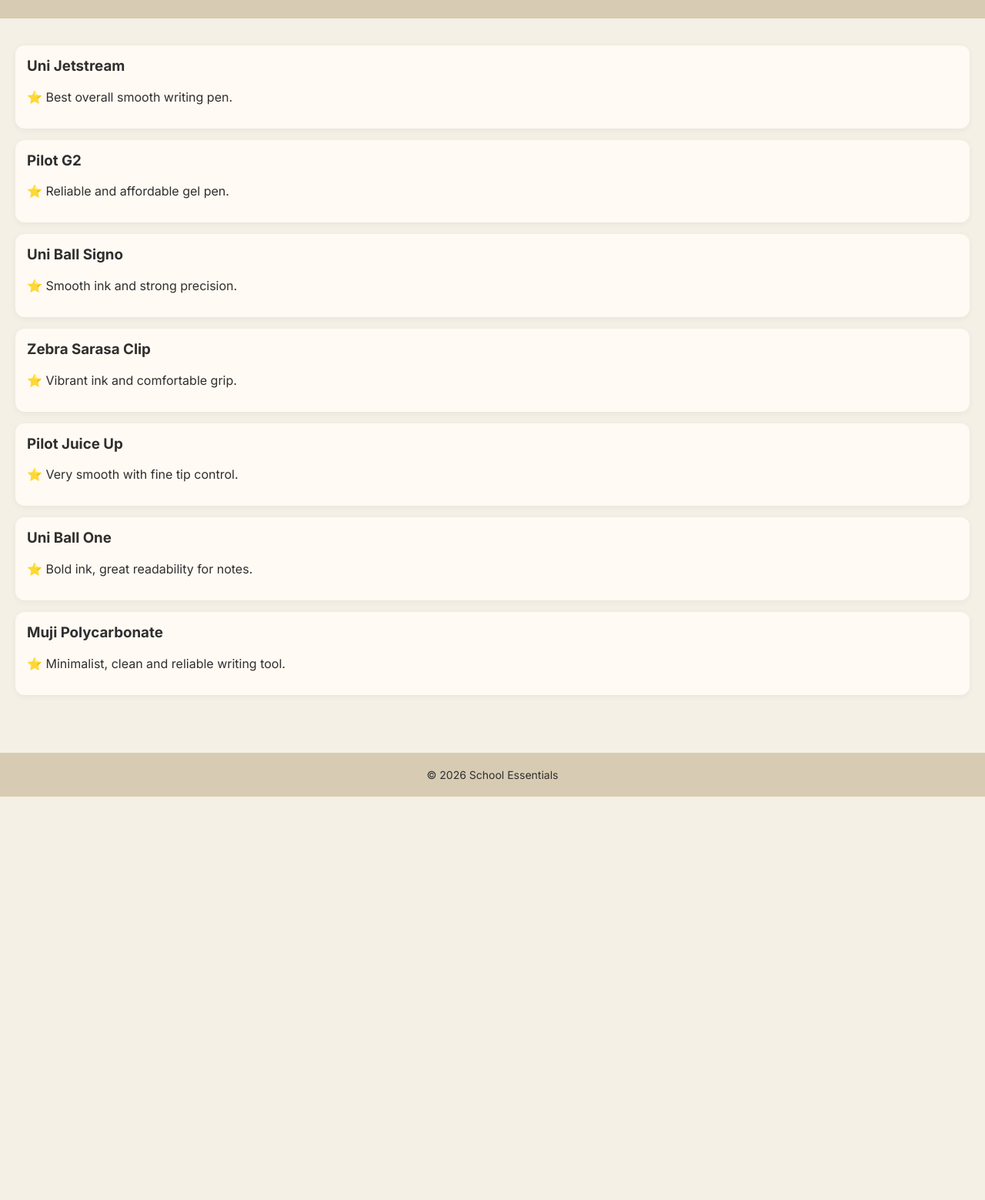
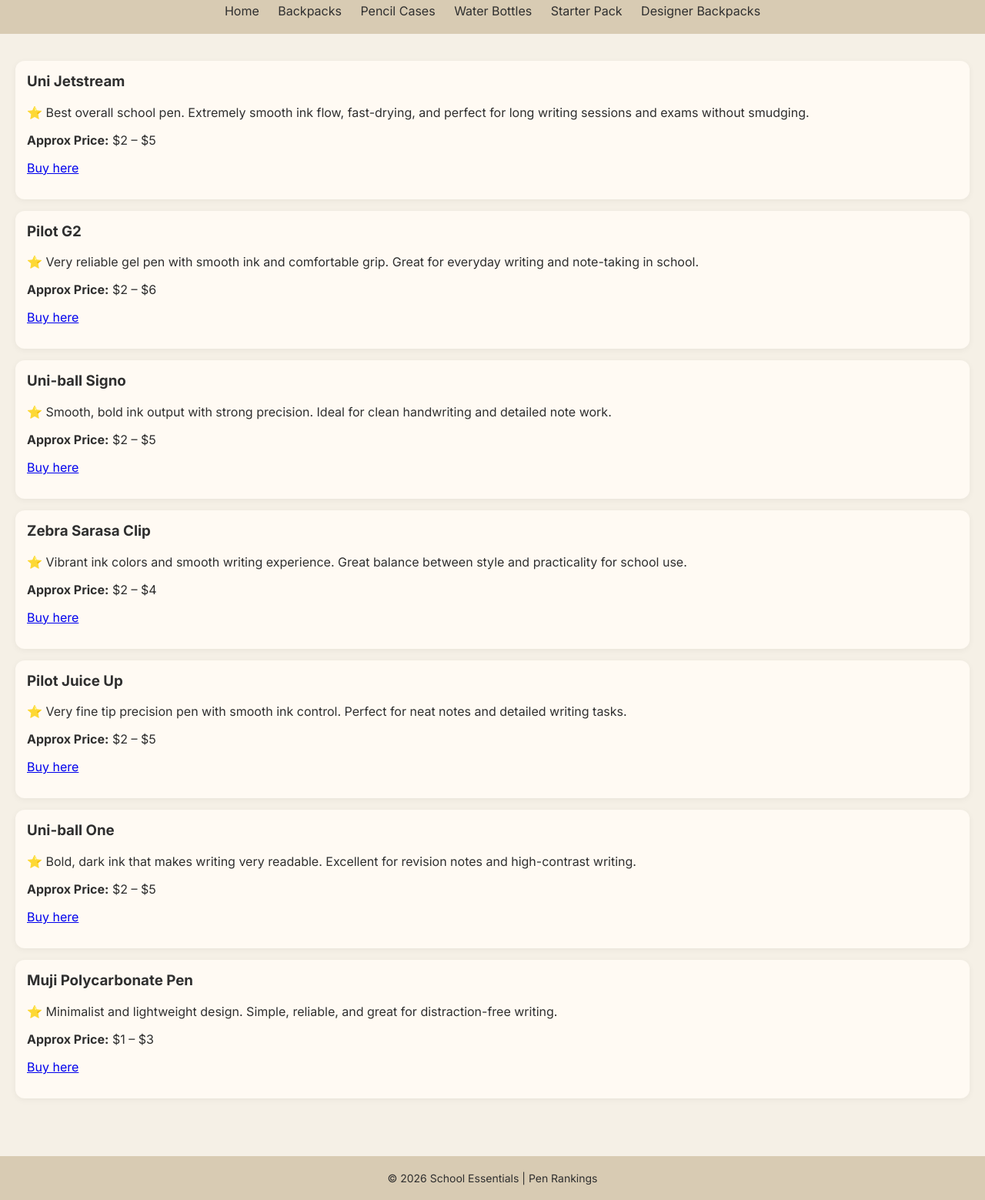
Before and after one commit to aishaabdullaalkhalifa09-web/school-essenstials, a plain HTML site: page pens.html in a window 1280 px wide. Shown: the part 98-1657 px from the top of the page at 77% size. Before the commit the page ends 1133 px from the top, so only its background shows below. Drawn offline with Linux system fonts and the light colour scheme.

Commit message:
Update pens.html

```diff
--- a/pens.html
+++ b/pens.html
@@ -1,7 +1,7 @@
 <!DOCTYPE html>
 <html>
 <head>
-  <title>Pens</title>
+  <title>Best Pens for School</title>
   <link rel="stylesheet" href="style.css">
 </head>
 
@@ -9,22 +9,71 @@
 
 <header>
   <h1>Best Pens for School</h1>
+  <nav>
+    <a href="index.html">Home</a>
+    <a href="backpacks.html">Backpacks</a>
+    <a href="pencil-cases.html">Pencil Cases</a>
+    <a href="water-bottles.html">Water Bottles</a>
+    <a href="starter-pack.html">Starter Pack</a>
+    <a href="designer-backpacks.html">Designer Backpacks</a>
+  </nav>
 </header>
 
 <div class="container">
 
-  <div class="card"><h3>Uni Jetstream</h3><p>⭐ Best overall smooth writing pen.</p></div>
-  <div class="card"><h3>Pilot G2</h3><p>⭐ Reliable and affordable gel pen.</p></div>
-  <div class="card"><h3>Uni Ball Signo</h3><p>⭐ Smooth ink and strong precision.</p></div>
-  <div class="card"><h3>Zebra Sarasa Clip</h3><p>⭐ Vibrant ink and comfortable grip.</p></div>
-  <div class="card"><h3>Pilot Juice Up</h3><p>⭐ Very smooth with fine tip control.</p></div>
-  <div class="card"><h3>Uni Ball One</h3><p>⭐ Bold ink, great readability for notes.</p></div>
-  <div class="card"><h3>Muji Polycarbonate</h3><p>⭐ Minimalist, clean and reliable writing tool.</p></div>
+  <div class="card">
+    <h3>Uni Jetstream</h3>
+    <p>⭐ Best overall school pen. Extremely smooth ink flow, fast-drying, and perfect for long writing sessions and exams without smudging.</p>
+    <p><strong>Approx Price:</strong> $2 – $5</p>
+    <p><a href="https://www.amazon.com/s?k=uni+jetstream+pen" target="_blank">Buy here</a></p>
+  </div>
+
+  <div class="card">
+    <h3>Pilot G2</h3>
+    <p>⭐ Very reliable gel pen with smooth ink and comfortable grip. Great for everyday writing and note-taking in school.</p>
+    <p><strong>Approx Price:</strong> $2 – $6</p>
+    <p><a href="https://www.amazon.com/s?k=pilot+g2+pen" target="_blank">Buy here</a></p>
+  </div>
+
+  <div class="card">
+    <h3>Uni-ball Signo</h3>
+    <p>⭐ Smooth, bold ink output with strong precision. Ideal for clean handwriting and detailed note work.</p>
+    <p><strong>Approx Price:</strong> $2 – $5</p>
+    <p><a href="https://www.amazon.com/s?k=uniball+signo" target="_blank">Buy here</a></p>
+  </div>
+
+  <div class="card">
+    <h3>Zebra Sarasa Clip</h3>
+    <p>⭐ Vibrant ink colors and smooth writing experience. Great balance between style and practicality for school use.</p>
+    <p><strong>Approx Price:</strong> $2 – $4</p>
+    <p><a href="https://www.amazon.com/s?k=zebra+sarasa+clip" target="_blank">Buy here</a></p>
+  </div>
+
+  <div class="card">
+    <h3>Pilot Juice Up</h3>
+    <p>⭐ Very fine tip precision pen with smooth ink control. Perfect for neat notes and detailed writing tasks.</p>
+    <p><strong>Approx Price:</strong> $2 – $5</p>
+    <p><a href="https://www.amazon.com/s?k=pilot+juice+up" target="_blank">Buy here</a></p>
+  </div>
+
+  <div class="card">
+    <h3>Uni-ball One</h3>
+    <p>⭐ Bold, dark ink that makes writing very readable. Excellent for revision notes and high-contrast writing.</p>
+    <p><strong>Approx Price:</strong> $2 – $5</p>
+    <p><a href="https://www.amazon.com/s?k=uniball+one+pen" target="_blank">Buy here</a></p>
+  </div>
+
+  <div class="card">
+    <h3>Muji Polycarbonate Pen</h3>
+    <p>⭐ Minimalist and lightweight design. Simple, reliable, and great for distraction-free writing.</p>
+    <p><strong>Approx Price:</strong> $1 – $3</p>
+    <p><a href="https://www.amazon.com/s?k=muji+polycarbonate+pen" target="_blank">Buy here</a></p>
+  </div>
 
 </div>
 
 <footer>
-  © 2026 School Essentials
+  © 2026 School Essentials | Pen Rankings
 </footer>
 
 </body>
```
